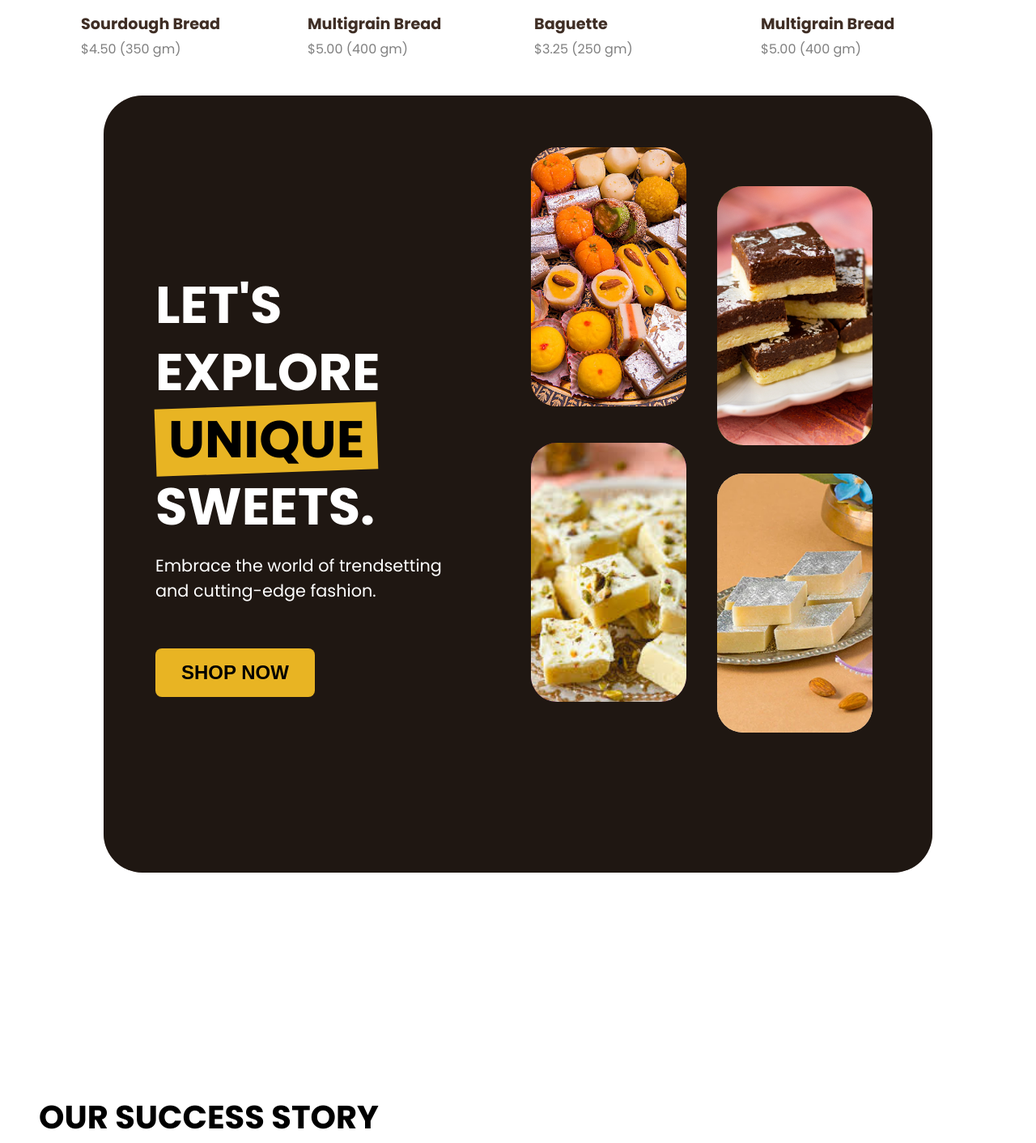
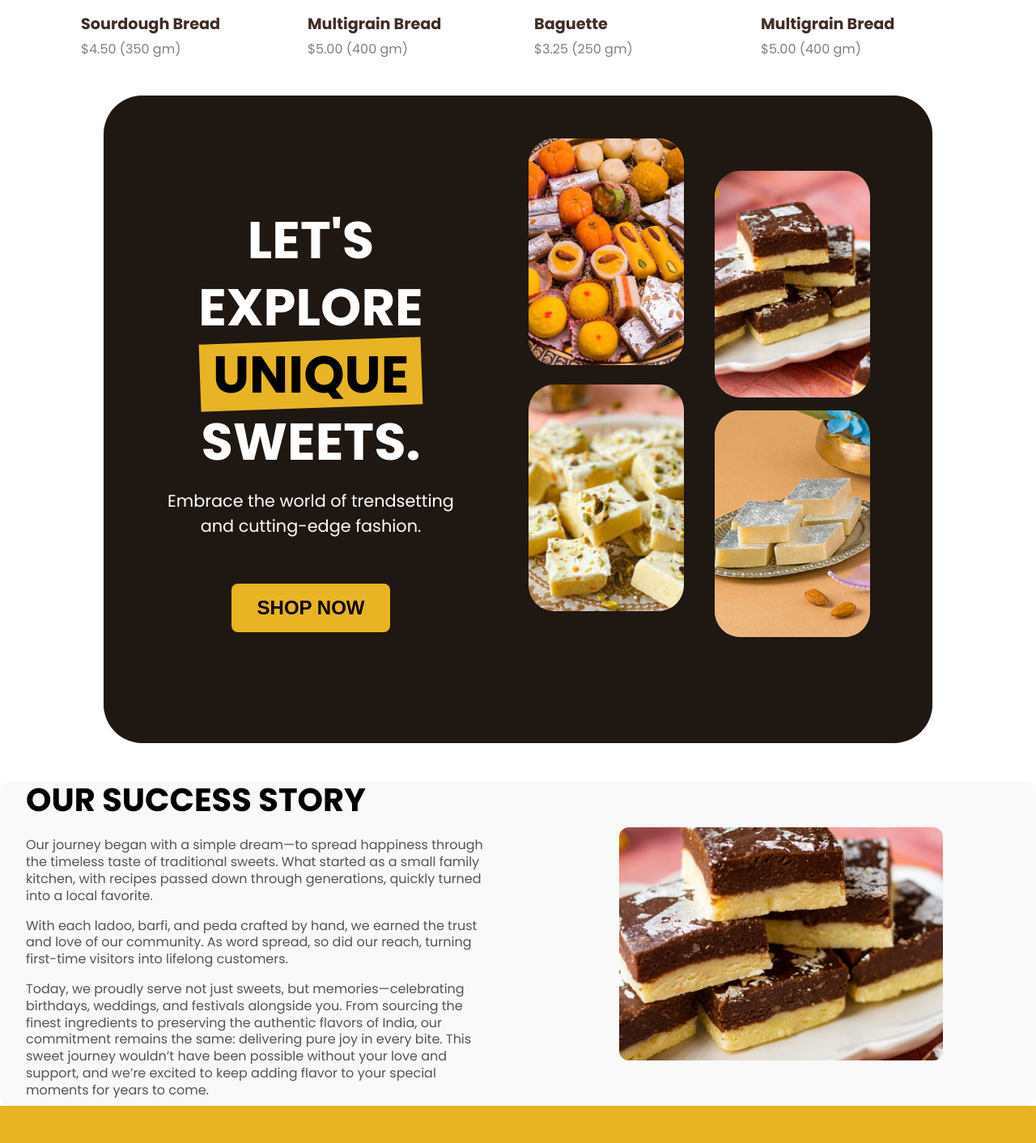
Before and after one commit to barkha-gusain/sweetShop, a React (Vite) app: page / in a window 1280 px wide. Shown: the part 3987-5399 px from the top of the page at 81% size. Built offline with nearby package versions, Linux system fonts and the light colour scheme.

Commit message:
Initial commit with fully responsive luxury cake website

```diff
--- a/src/index.css
+++ b/src/index.css
@@ -438,7 +438,7 @@ body {
     font-size: 0.7rem;
   }
 .teda-main{
-  background-color: #5e2c00;
+  /* background-color: #5e2c00; */
    height: 15vh;
   width: 100%;
     margin-bottom: 1rem  }
@@ -687,7 +687,7 @@ body {
 
 .home-2{
   margin: 3rem auto;
-   height: 120vh;
+   height: 100vh;
   width: 80%;
    display: flex;
   align-items: center;
@@ -709,13 +709,13 @@ background-repeat: no-repeat;
   align-items: center;
   justify-content: center;
   /* padding: 0 6rem; */
-  text-align: left;
+  text-align:  center;
 
 }
 
 .home-content-2 {
   /* background-color: aquamarine; */
-  padding: 4rem 4rem ;
+  /* padding: 4rem 4rem ; */
   /* max-width: 800px; */
  width: 50%;
  /* height: 100%; */
@@ -763,18 +763,18 @@ background-repeat: no-repeat;
   top: 5%;
 border-radius: 2rem;
   background-color: chocolate;
-  height: 40vh;
+  height: 35vh;
   width: 15vw;
-  margin: 1rem;
+  margin: 1vw;
 }
 .home-div-2{
   border-radius: 2rem;
    position: absolute;
   top: 43%;
   background-color: rgb(118, 14, 130);
-  height: 40vh;
+  height: 35vh;
   width: 15vw;
-  margin: 1rem;
+  margin: 1vw;
 }
 .home-div-3{
   border-radius: 2rem;
@@ -782,9 +782,9 @@ border-radius: 2rem;
    top: 10%;
   left: 45%;
   background-color: rgb(31, 131, 6);
-  height: 40vh;
+  height: 35vh;
   width: 15vw;
-  margin: 1rem;
+  margin: 1vw;
 }
 .home-div-4{
   border-radius: 2rem;
@@ -792,9 +792,9 @@ border-radius: 2rem;
   top: 47%;
   left: 45%;
   background-color: rgb(212, 199, 192);
- height: 40vh;
+ height: 35vh;
   width: 15vw;
-  margin: 1rem;
+  margin: 1vw;
 }
 .home-div-image{
   height: 100%;
@@ -823,8 +823,8 @@ border-radius: 2rem;
 /* -------------- RESPONSIVE MEDIA QUERIES -------------- */
 @media (max-width: 876px) {
   .home-2{
-  margin: 3rem auto;
-   height: 120vh;
+  margin: 2rem auto;
+   height: 100vh;
   width: 80%;
 
 }
@@ -832,6 +832,7 @@ border-radius: 2rem;
     flex-direction: column;
     padding: 1.5rem 1rem;
     text-align: center;
+    justify-content: center;
   }
 
   .home-content-2 {
@@ -858,10 +859,10 @@ border-radius: 2rem;
   }
 
   .home-div {
-    width: 100%;
+    /* width: 100%; */
     display: grid;
-    gap: 1rem;
-    grid-template-columns: repeat(auto-fit, minmax(150px, 1fr));
+    gap: 0.5rem;
+    grid-template-columns: repeat(auto-fit, minmax(350px, 1fr, 1fr));
     padding: 1rem;
     border-radius: 2rem;
     position: static;
@@ -884,25 +885,27 @@ border-radius: 2rem;
     object-fit: cover;
   }
 }
+@media (max-width: 550px){
 
+}
 
 
 /* Center the wrapper */
-.wrapper {
-  /* background-color: #442D26; */
+/* .wrapper {
+  background-color: #442D26;
    display: flex;
   justify-content: center;
   align-items: center;
   height: 100vh;
-  padding: 1rem;
-  margin-top: 5rem ;
-  margin-bottom: 4rem;
-}
+  /* padding: 1rem; */
+  /* margin-top: 2rem ;
+  margin-bottom: 2rem;
+} */
 
 /* Main container */
 .content-box {
   width: 100%;
-  height: 100vh;
+   height: 50vh;
   display: flex;
   flex-direction: row;
   align-items: center;
@@ -910,7 +913,7 @@ border-radius: 2rem;
   border-radius: 12px;
   overflow: hidden;
   /* box-shadow: 0 8px 24px rgba(0, 0, 0, 0.15); */
-  /* background-color: #f9f9f9; */
+  background-color: #f9f9f9;
   transition: all 0.3s ease-in-out;
 }
 
@@ -961,7 +964,7 @@ border-radius: 2rem;
 /* Responsive Styles */
 @media (max-width: 768px) {
   .content-box {
-    height: 100vh;
+    height: 80vh;
     flex-direction: column;
     width: 100%;
     /* padding: 1rem 1rem 1rem 1rem; */
```
